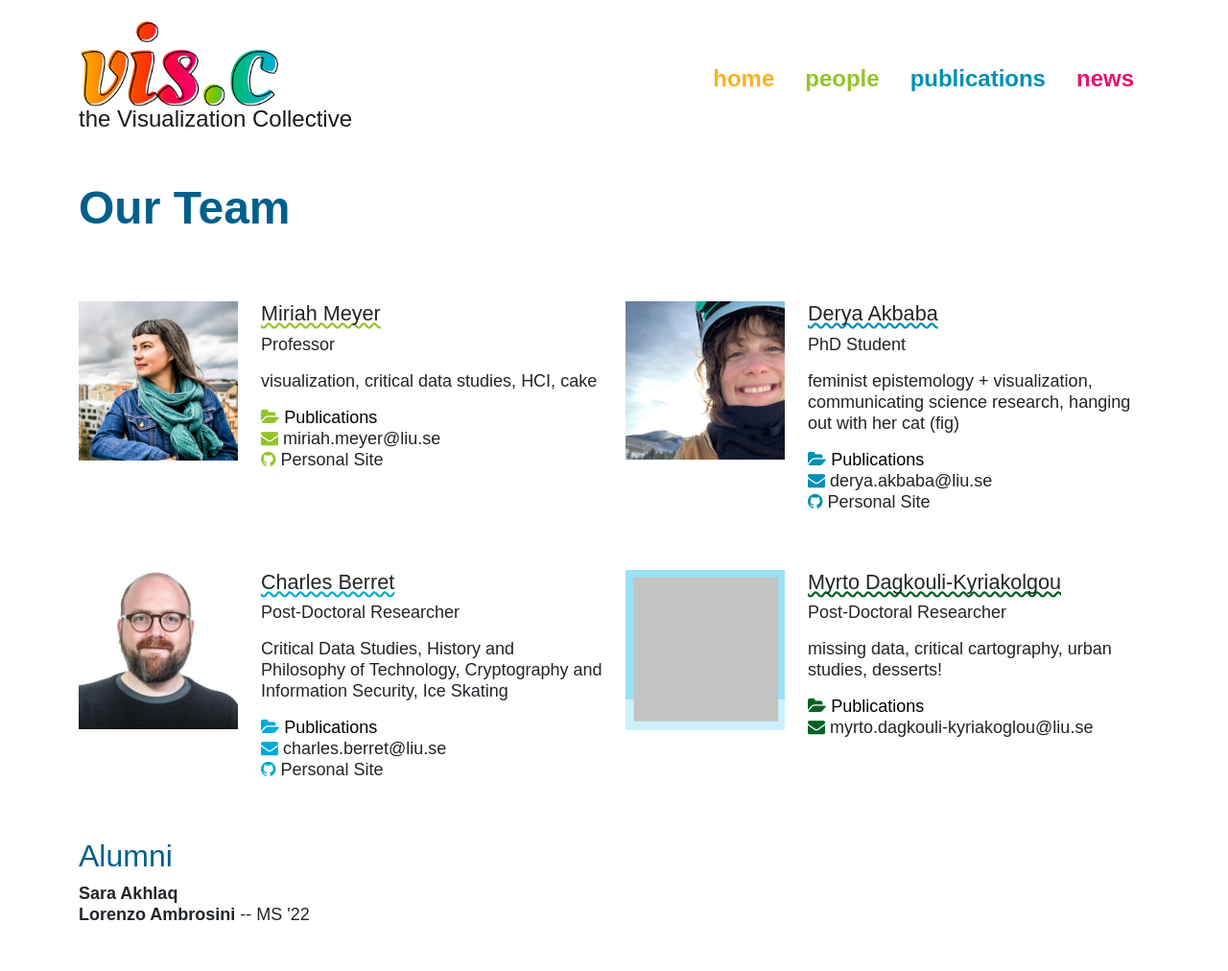
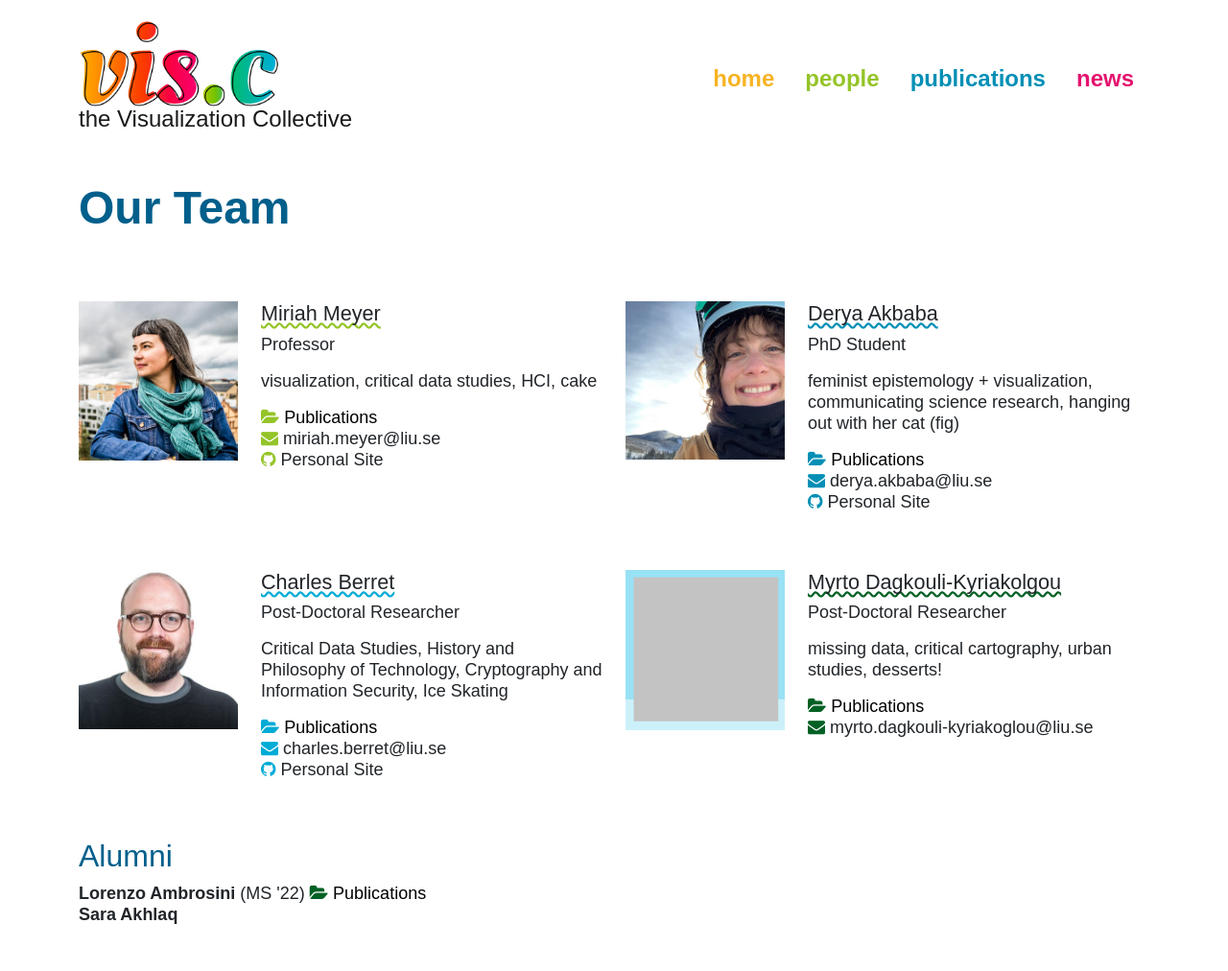
Before and after one commit to visidlab/visidlab.github.io, a Jekyll site: the page built from people.md, in a window 1280 px wide. Shown: the whole page at 96% size. Built offline with Jekyll 4.4.1, drawn with Linux system fonts in a browser that asks for light colours; some web fonts are replaced.

Commit message:
Temporal order to alumni

```diff
--- a/_layouts/team.html
+++ b/_layouts/team.html
@@ -39,10 +39,13 @@ layout: header
 
     <!-- Alumni -->
     <h2> Alumni </h2>
-    {% for person in site.people %}
+    {% assign people = site.people | sort: 'year_left' %}
+    {% for person in people reversed %}
     {% if person.role == "alumnus" %}
     {% if person.graduated != "N" %}
-    <strong>{{ person.first_name }} {{ person.last_name }}</strong> -- {{ person.graduated }}
+    <strong>{{ person.first_name }} {{ person.last_name }}</strong> ({{ person.graduated }}) <a
+        href="{{ person.permalink }}"><i class="fa fa-folder-open" style="color: var({{ color }})"></i>
+        Publications</a>
     <br>
     {% elsif person.graduated == "N" %}
     <strong>{{ person.first_name }} {{ person.last_name }}</strong>
```
